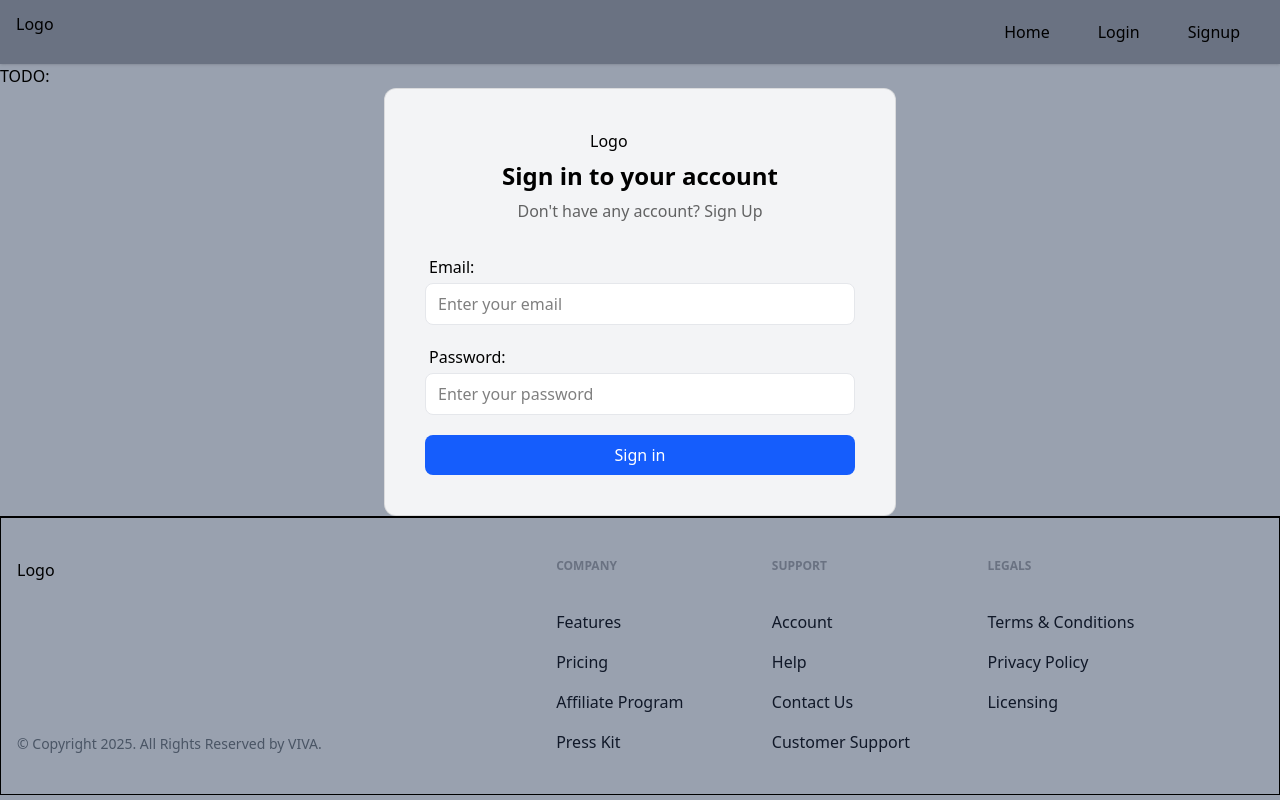
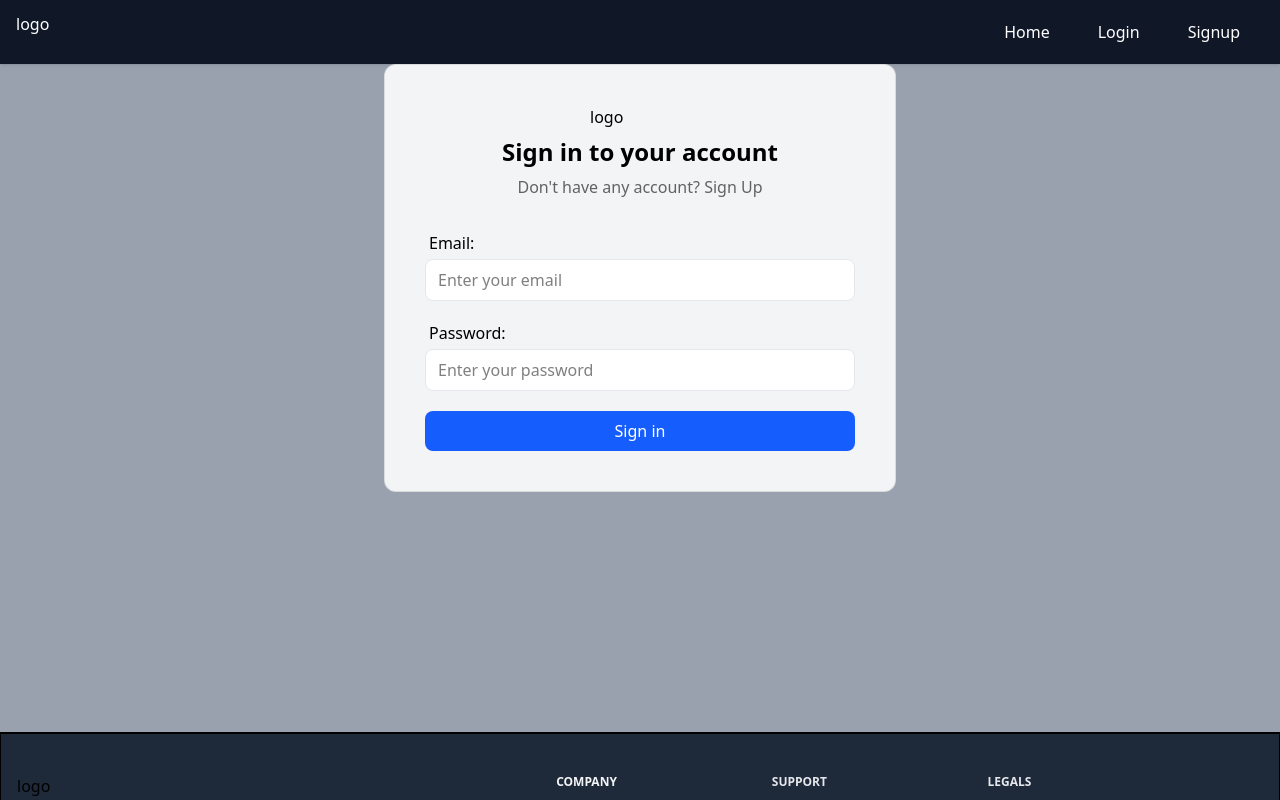
Before and after one commit to programmerviva/VIVA, a React (Vite) app: page /login in a window 1280 px wide. Shown: the top 800 px of the page. Built offline with nearby package versions, Linux system fonts and the light colour scheme; no server answers.

Commit message:
debugging

```diff
--- a/src/App.jsx
+++ b/src/App.jsx
@@ -28,7 +28,7 @@ function App() {
       <div className="w-full block">
         <Header />
         <main>
-          TODO: <Outlet />
+          <Outlet />
         </main>
         <Footer />
       </div>
--- a/src/appwrite/config.js
+++ b/src/appwrite/config.js
@@ -1,4 +1,4 @@
-import conf from "../conf/conf.js";
+import conf from '../conf/conf'
 import { Client, ID, Databases, Storage, Query } from "appwrite";
 
 export class Service {
--- a/src/components/Footer/Footer.jsx
+++ b/src/components/Footer/Footer.jsx
@@ -3,16 +3,16 @@ import Logo from "../Logo";
 
 function Footer() {
   return (
-    <section className="relative overflow-hidden py-10 bg-gray-400 border border-t-2 border-t-black">
-      <div className="relative z-10 mx-auto max-w-7xl px-4">
-        <div className="-m-6 flex flex-wrap">
+    <section className="relative overflow-hidden mt-60 py-10 bg-gray-800 border border-t-2 border-t-black">
+      <div className="relative z-10 mx-auto max-w-7xl px-4 ">
+        <div className="-m-6 flex flex-wrap ">
           <div className="w-full p-6 md:w-1/2 lg:w-5/12">
             <div className="flex h-full flex-col justify-between">
-              <div className="mb-4 inline-flex items-center">
+              <div className="mb-4 inline-flex items-center ">
                 <Logo width="100px" />
               </div>
               <div>
-                <p className="text-sm text-gray-600">
+                <p className="text-sm text-gray-200 ">
                   &copy; Copyright 2025. All Rights Reserved by VIVA.
                 </p>
               </div>
@@ -20,13 +20,13 @@ function Footer() {
           </div>
           <div className="w-full p-6 md:w-1/2 lg:w-2/12">
             <div className="h-full">
-              <h3 className="tracking-px mb-9  text-xs font-semibold uppercase text-gray-500">
+              <h3 className="tracking-px mb-9  text-xs font-semibold uppercase text-gray-100">
                 Company
               </h3>
               <ul>
                 <li className="mb-4">
                   <Link
-                    className=" text-base font-medium text-gray-900 hover:text-gray-700"
+                    className=" text-base font-medium text-gray-400 hover:text-gray-700"
                     to="/"
                   >
                     Features
@@ -34,7 +34,7 @@ function Footer() {
                 </li>
                 <li className="mb-4">
                   <Link
-                    className=" text-base font-medium text-gray-900 hover:text-gray-700"
+                    className=" text-base font-medium text-gray-400 hover:text-gray-700"
                     to="/"
                   >
                     Pricing
@@ -42,7 +42,7 @@ function Footer() {
                 </li>
                 <li className="mb-4">
                   <Link
-                    className=" text-base font-medium text-gray-900 hover:text-gray-700"
+                    className=" text-base font-medium text-gray-400 hover:text-gray-700"
                     to="/"
                   >
                     Affiliate Program
@@ -50,7 +50,7 @@ function Footer() {
                 </li>
                 <li>
                   <Link
-                    className=" text-base font-medium text-gray-900 hover:text-gray-700"
+                    className=" text-base font-medium text-gray-400 hover:text-gray-700"
                     to="/"
                   >
                     Press Kit
@@ -61,13 +61,13 @@ function Footer() {
           </div>
           <div className="w-full p-6 md:w-1/2 lg:w-2/12">
             <div className="h-full">
-              <h3 className="tracking-px mb-9  text-xs font-semibold uppercase text-gray-500">
+              <h3 className="tracking-px mb-9  text-xs font-semibold uppercase text-gray-200">
                 Support
               </h3>
               <ul>
                 <li className="mb-4">
                   <Link
-                    className=" text-base font-medium text-gray-900 hover:text-gray-700"
+                    className=" text-base font-medium text-gray-400 hover:text-gray-700"
                     to="/"
                   >
                     Account
@@ -75,7 +75,7 @@ function Footer() {
                 </li>
                 <li className="mb-4">
                   <Link
-                    className=" text-base font-medium text-gray-900 hover:text-gray-700"
+                    className=" text-base font-medium text-gray-400 hover:text-gray-700"
                     to="/"
                   >
                     Help
@@ -83,7 +83,7 @@ function Footer() {
                 </li>
                 <li className="mb-4">
                   <Link
-                    className=" text-base font-medium text-gray-900 hover:text-gray-700"
+                    className=" text-base font-medium text-gray-400 hover:text-gray-700"
                     to="/"
                   >
                     Contact Us
@@ -91,7 +91,7 @@ function Footer() {
                 </li>
                 <li>
                   <Link
-                    className=" text-base font-medium text-gray-900 hover:text-gray-700"
+                    className=" text-base font-medium text-gray-400 hover:text-gray-700"
                     to="/"
                   >
                     Customer Support
@@ -102,13 +102,13 @@ function Footer() {
           </div>
           <div className="w-full p-6 md:w-1/2 lg:w-3/12">
             <div className="h-full">
-              <h3 className="tracking-px mb-9  text-xs font-semibold uppercase text-gray-500">
+              <h3 className="tracking-px mb-9  text-xs font-semibold uppercase text-gray-200">
                 Legals
               </h3>
               <ul>
                 <li className="mb-4">
                   <Link
-                    className=" text-base font-medium text-gray-900 hover:text-gray-700"
+                    className=" text-base font-medium text-gray-400 hover:text-gray-700"
                     to="/"
                   >
                     Terms &amp; Conditions
@@ -116,7 +116,7 @@ function Footer() {
                 </li>
                 <li className="mb-4">
                   <Link
-                    className=" text-base font-medium text-gray-900 hover:text-gray-700"
+                    className=" text-base font-medium text-gray-400 hover:text-gray-700"
                     to="/"
                   >
                     Privacy Policy
@@ -124,7 +124,7 @@ function Footer() {
                 </li>
                 <li>
                   <Link
-                    className=" text-base font-medium text-gray-900 hover:text-gray-700"
+                    className=" text-base font-medium text-gray-400 hover:text-gray-700"
                     to="/"
                   >
                     Licensing
--- a/src/components/Header/Header.jsx
+++ b/src/components/Header/Header.jsx
@@ -36,7 +36,7 @@ function Header() {
   ];
 
   return (
-    <header className="py-3 shadow bg-gray-500">
+    <header className="py-3 shadow bg-gray-900 text-white">
       <Container>
         <nav className="flex">
           <div className="mr-4">
@@ -44,13 +44,13 @@ function Header() {
               <Logo width="70px" />
             </Link>
           </div>
-          <ul className="flex ml-auto">
+          <ul className="flex ml-auto ">
             {navItems.map((item) =>
               item.active ? (
                 <li key={item.name}>
                   <button
                     onClick={() => navigate(item.slug)}
-                    className="inline-bock px-6 py-2 duration-200 hover:bg-blue-100 rounded-full"
+                    className="inline-bock px-6 py-2 duration-200 hover:bg-blue-100 hover:text-gray-900 rounded-full"
                   >
                     {item.name}
                   </button>
--- a/src/components/Logo.jsx
+++ b/src/components/Logo.jsx
@@ -1,7 +1,8 @@
 import PropTypes from 'prop-types';
 
+
 function Logo({ width = "100px" }) {
-  return <div style={{ width }}>Logo</div>;
+  return <div style={{ width }}>logo</div>;
 }
 
 Logo.propTypes = {
--- a/src/pages/AllPost.jsx
+++ b/src/pages/AllPost.jsx
@@ -11,7 +11,7 @@ function AllPosts() {
     }
   });
   return (
-    <div className="w-full py-8">
+    <div className="w-full py-14">
       <Container>
         <div className="flex flex-wrap">
           {posts.map((post) => (
```
